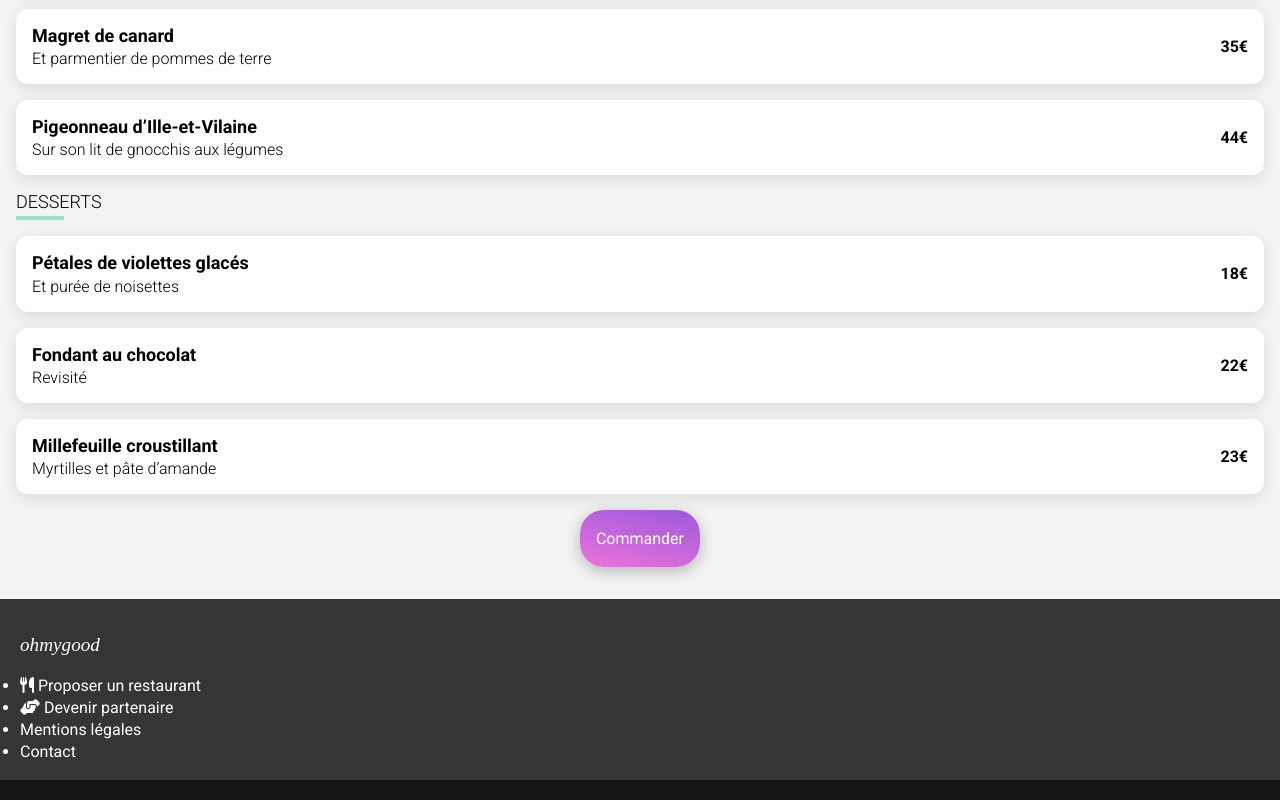
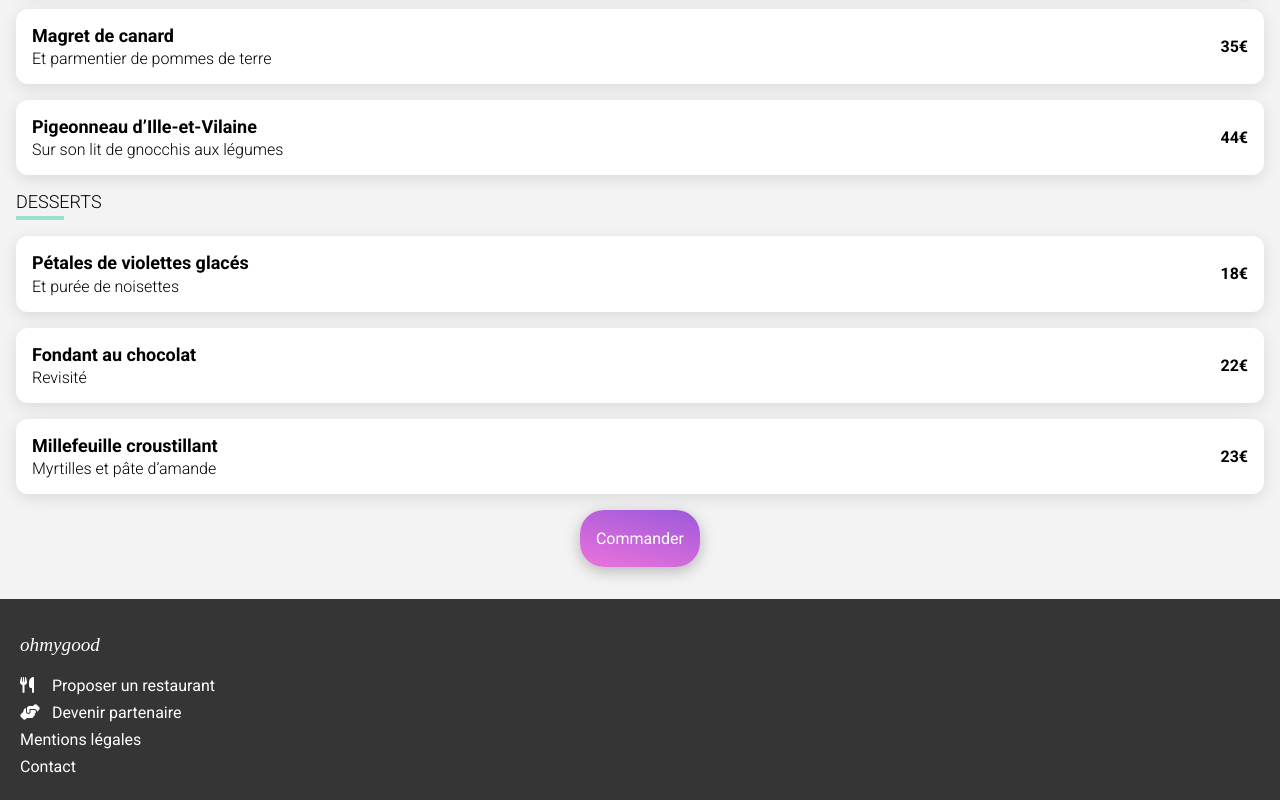
Before and after one commit to laurentGurbala/ohmyfood, a website: page pages/a_la_francaise.html in a window 1280 px wide. Shown: the part 829-1629 px from the top of the page. Drawn offline with Linux system fonts and the light colour scheme; a web font is replaced by a local one.

Commit message:
Fix: footer sur toutes les pages

```diff
--- a/pages/a_la_francaise.html
+++ b/pages/a_la_francaise.html
@@ -125,22 +125,21 @@
         <!-- Pied de page -->
         <footer class="footer">
             <p class="footer__title">ohmygood</p>
-            <ul>
-                <li class="footer__element">
-                    <i class="fa-solid fa-utensils"></i>
-                    <a class="footer__link" href="#">Proposer un restaurant</a>
-                </li>
-                <li class="footer__element">
-                    <i class="fa-solid fa-handshake-angle"></i>
-                    <a class="footer__link" href="#">Devenir partenaire</a>
-                </li>
-                <li class="footer__element">
-                    <a class="footer__link" href="#">Mentions légales</a>
-                </li>
-                <li class="footer__element">
-                    <a class="footer__link" href="#">Contact</a>
-                </li>
-            </ul>
+                <div class="footer__block footer__block--order">
+                    <div>
+                        <i class="fa-solid fa-utensils"></i>
+                        <p class="footer__link">Proposer un restaurant</p>
+                    </div>
+                    <div>
+
+                        <i class="fa-solid fa-handshake-angle"></i>
+                        <p class="footer__link">Devenir partenaire</p>
+                    </div>
+                </div>
+            <div class="footer__block">
+                <p class="footer__link">Mentions légales</p>
+                <p><a class="footer__link" href="mailto:ohmyfood@test.fr" class="footer__element">Contact</a></p>
+            </div>
         </footer>
     </div>
 
```
Also changed, not shown: index.html (+2 -3 lines), pages/la_note_enchantee.html (+15 -16 lines), pages/la_palette_du_gout.html (+15 -16 lines), pages/le_delice_des_sens.html (+15 -16 lines).
